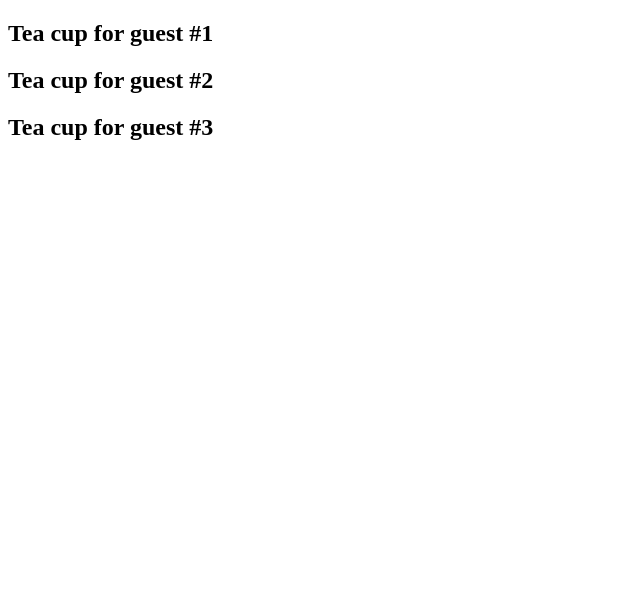
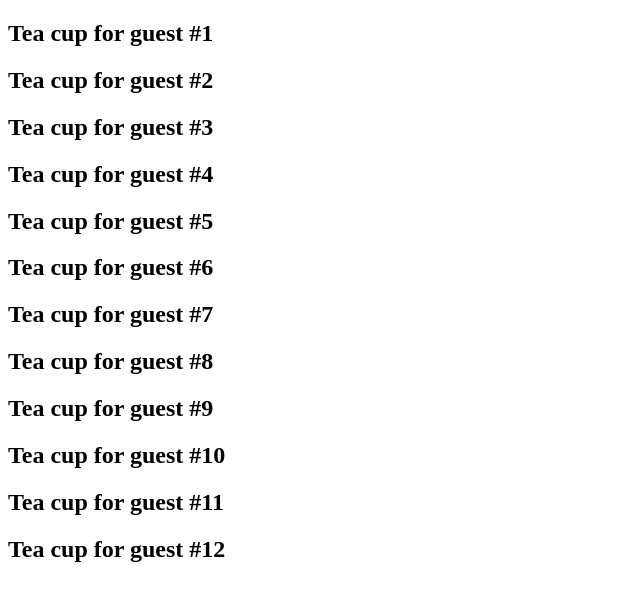
Before and after one commit to rahatho/my-first-component, a React (Create React App) app: page / in a window 1280 px wide. Shown: the top 600 px of the page, without its empty margins (0-640 px from the left). Built offline with nearby package versions, Linux system fonts and the light colour scheme.

Commit message:
components-pure-tea-gathering

```diff
--- a/src/App.js
+++ b/src/App.js
@@ -4,12 +4,12 @@
 }
 
 
-export default function TeaSet(){
+export default function TeaGathering(){
+  let cups = [];
+  for (let i = 1; i <= 12; i++) {
+    cups.push(<Cup key={i} guest={i}/>);
+  }
   return (
-    <>
-      <Cup guest={1}/>
-      <Cup guest={2}/>
-      <Cup guest={3}/>
-    </>
+    cups
   );
 }
```
